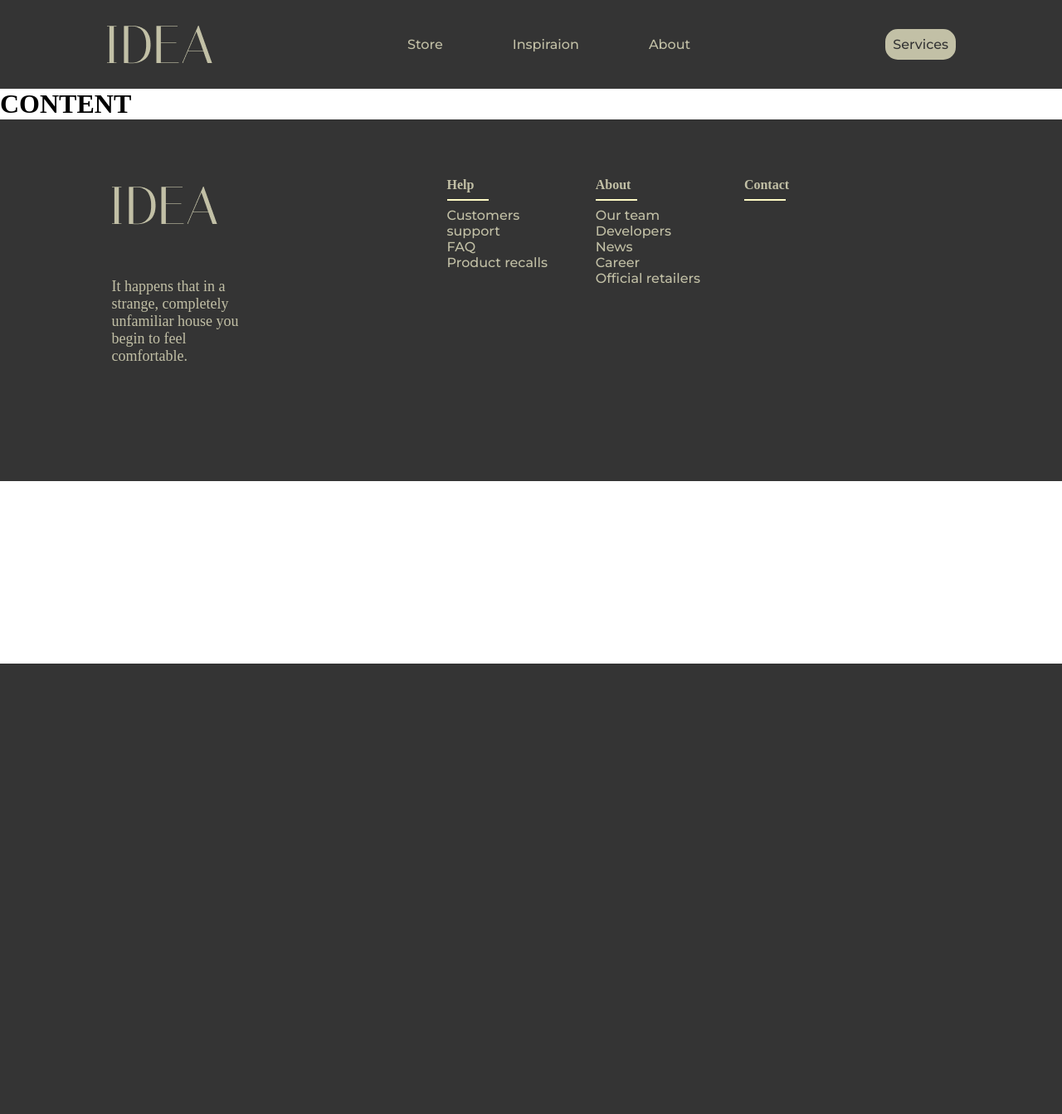
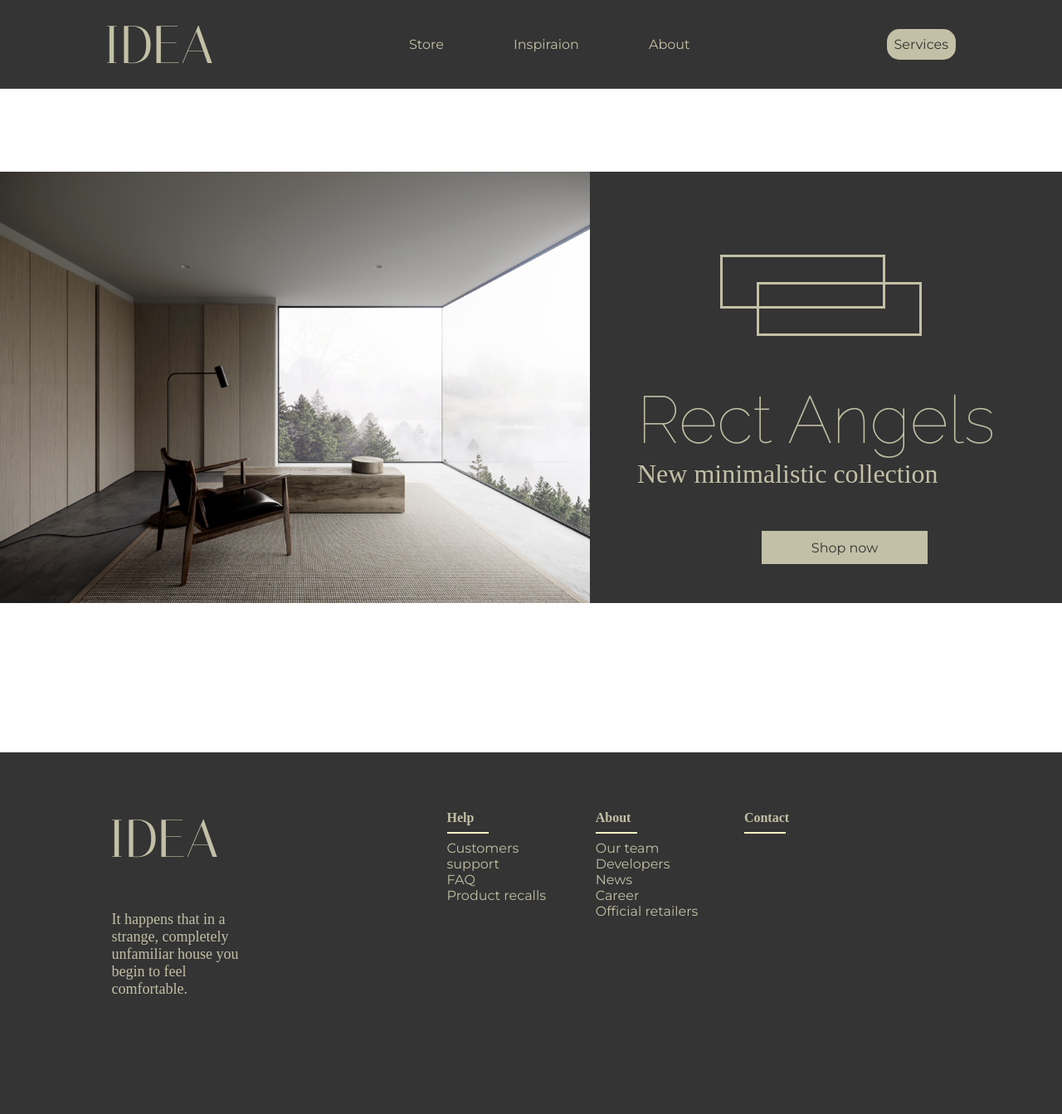
Before and after one commit to niotu/IDEA_store, a Flask app: page / in a window 1280 px wide. Shown: the whole page at 83% size. Before the commit the page ends 800 px from the top, so only its background shows below. Run offline with Flask 2, Linux system fonts and the light colour scheme.

Commit message:
add banner on mainpage

```diff
--- a/static/css/styles.css
+++ b/static/css/styles.css
@@ -1,4 +1,4 @@
-@import url('https://fonts.googleapis.com/css2?family=Montserrat:wght@500&display=swap');
+@import url('https://fonts.googleapis.com/css2?family=Montserrat:wght@400&family=Raleway:wght@100&display=swap');
 
 * {
     box-sizing: border-box;
@@ -44,7 +44,7 @@ li a:hover {
     color: #FFFBC5;
 }
 
-button {
+header button {
     transition: all 0.3s ease 0s;
     color: #343434;
     padding: 9px;
@@ -54,7 +54,7 @@ button {
     cursor: pointer;
 }
 
-button:hover{
+header button:hover{
     transition: all 0.3s ease 0s;
     background-color: #FFFBC5   ;
     border-radius: 10px;
@@ -127,3 +127,62 @@ footer p {
     color: #C2C0A6;
     font-size: 18px;
 }
+
+/*------------------------------------------===========-===-===========-----------------------------------------*/
+
+.main-container {
+    width: 100%;
+    height: 100vh;
+}
+
+.banner {
+    width: 100%;
+    height: 65vh;
+    background-image: url(../banners/banner1.png);
+    background-size: cover;
+    margin-top: 100px;
+    position: absolute;
+}
+
+.banner-text {
+    padding-top: 100px;
+    padding-left: 60%;
+}
+
+.banner-text h1{
+    font-family: 'Raleway';
+    font-style: normal;
+    font-weight: 400;
+    font-size: 80px;
+    color: #C2C0A6;
+}
+.banner-text img {
+    padding-bottom: 50px;
+    padding-left: 100px;
+}
+
+.banner-text h2{
+    font-style: normal;
+    font-weight: 400;
+    font-size: 32px;
+    color: #C2C0A6;
+}
+
+.banner-text button{
+    /*margin-top: 50px;*/
+    margin: 50px 150px;
+    width: 25vh;
+    height: 5vh;
+    color: #343434;
+    font-weight: 500;
+    background-color: #C2C0A6;
+    border: transparent;
+    transition: all 0.3s ease 0s;
+}
+
+.banner-text button:hover{
+    transition: all 0.3s ease 0s;
+    color: #C2C0A6;
+    background: transparent;
+    border: #C2C0A6 1px solid;
+}
--- a/templates/base.html
+++ b/templates/base.html
@@ -5,6 +5,7 @@
     <title>IDEA</title>
     <meta name="description" content="">
     <meta name="viewport" content="width=device-width, initial-scale=1.0">
+    <link rel="icon" type="image/x-icon" href="../static/images/IDlogo.png">
     <link rel="stylesheet" href="../static/css/styles.css">
 </head>
 <body>
@@ -21,11 +22,7 @@
         <button>Services</button>
     </a>
 </header>
-
-<div class="main">
-    <h1>CONTENT</h1>
-</div>
-
+{% block content %}{% endblock %}
 <footer id="footer">
     <div class="container">
         <div class="footer-row">
--- a/templates/index.html
+++ b/templates/index.html
@@ -1,10 +1,20 @@
 <!DOCTYPE html>
-<html lang="en">
-<head>
-    <meta charset="UTF-8">
-    <title>Title</title>
-</head>
-<body>
 
-</body>
-</html>
+{% extends "base.html" %}
+
+{% block content %}
+    <div class="main-container">
+        <div class="banner">
+            <div class="banner-text">
+                    <img src="../static/images/rect_logo.png" alt="logo"></li>
+                    <h1>
+                        Rect Angels
+                    </h1>
+                <h2>
+                    New minimalistic collection
+                </h2>
+                <button>Shop now</button>
+            </div>
+        </div>
+    </div>
+{% endblock %}
--- a/views.py
+++ b/views.py
@@ -6,7 +6,7 @@ app = Flask(__name__)
 
 @app.route('/')
 def base():
-    return render_template('base.html')
+    return render_template('index.html')
 
 @app.route('/store')
 def store():
```
Also changed, not shown: templates/store.html (+5 -8 lines), static/banners/banner1.png (renamed from content/banners/banner1.png), static/images/IDlogo.png (added), static/images/rect_logo.png (added).
